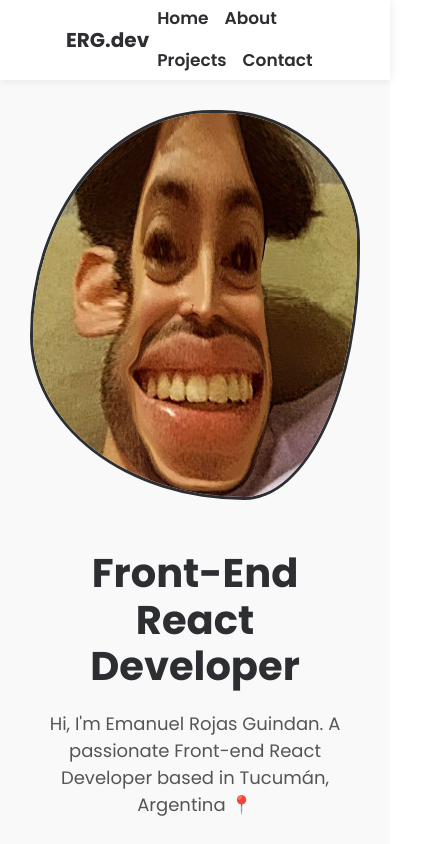
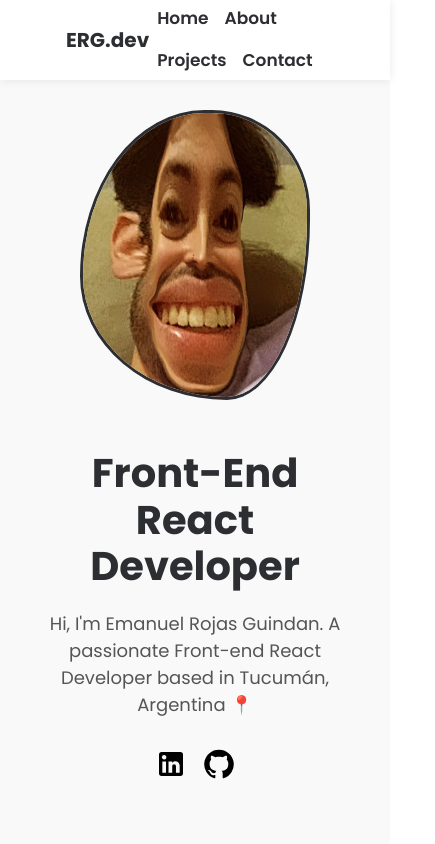
Before and after one commit to EmaRG1/Portfolio, a React (Vite) app: page / in a window 390 px wide. Shown: the top 844 px of the page, 435 px wide, since content can reach past the window. Built offline with nearby package versions, Linux system fonts and the light colour scheme.

Commit message:
responsive changes

```diff
--- a/src/LandingPage/components/AboutMe.jsx
+++ b/src/LandingPage/components/AboutMe.jsx
@@ -26,8 +26,8 @@ export const AboutMe = () => {
           <Box
             component="img"
             sx={{
-              height: '32rem',
-              width: '40rem',
+              height: { xs: 'auto', md: '32rem' },
+              width: { xs: '90%', md: '40rem' },
               borderRadius: '10px',
               margin: '0 auto'
             }}
--- a/src/LandingPage/components/Hero.jsx
+++ b/src/LandingPage/components/Hero.jsx
@@ -15,10 +15,10 @@ export default function Hero() {
     backgroundSize: 'cover',
     border: '3px solid #2d2e32',
     borderRadius: '60% 40% 30% 70% / 60% 30% 70% 40%',
-    height: '39rem',
+
     position: 'relative',
     transition: 'all 1s ease-in-out',
-    width: '33rem',
+
     '@keyframes morph': {
       '0%': {
         borderRadius: '60% 40% 30% 70% / 60% 30% 70% 40%',
@@ -114,6 +114,10 @@ export default function Hero() {
             </Stack>
           </Stack>
           <AnimatedBox
+            sx={{
+              height: { xs: '29rem', md: '39rem' },
+              width: { xs: '23rem', md: '33rem' }
+            }}
             component="img"
             alt="The house from the offer."
             src={me2}
```
